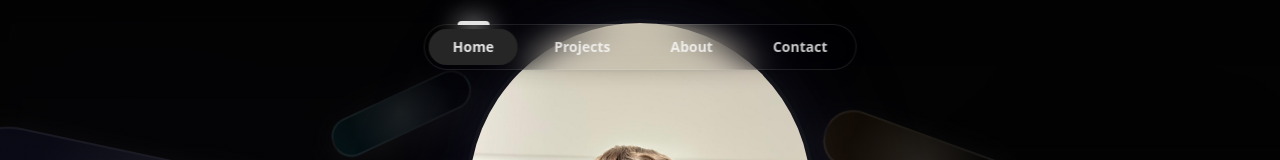
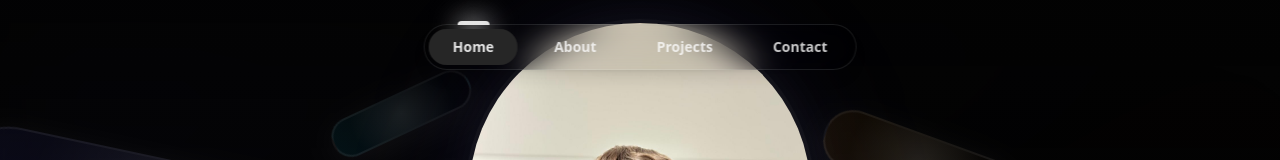
Before and after one commit to VincenzoTulimieri/portfolio-web, a Next.js app: page / in a window 1280 px wide. Shown: the top 160 px of the page. Built offline with nearby package versions, Linux system fonts and the light colour scheme.

Commit message:
fix: ordine elementi navbar

```diff
--- a/app/layout.tsx
+++ b/app/layout.tsx
@@ -5,8 +5,8 @@ import { NavBar } from "@/components/ui/tubelight-navbar"
 
 const navItems = [
   { name: 'Home', url: '#home' },
+  { name: 'About', url: '#about' },
   { name: 'Projects', url: '#projects' },
-  { name: 'About', url: '#' },
   { name: 'Contact', url: '#' }
 ]
 
```
